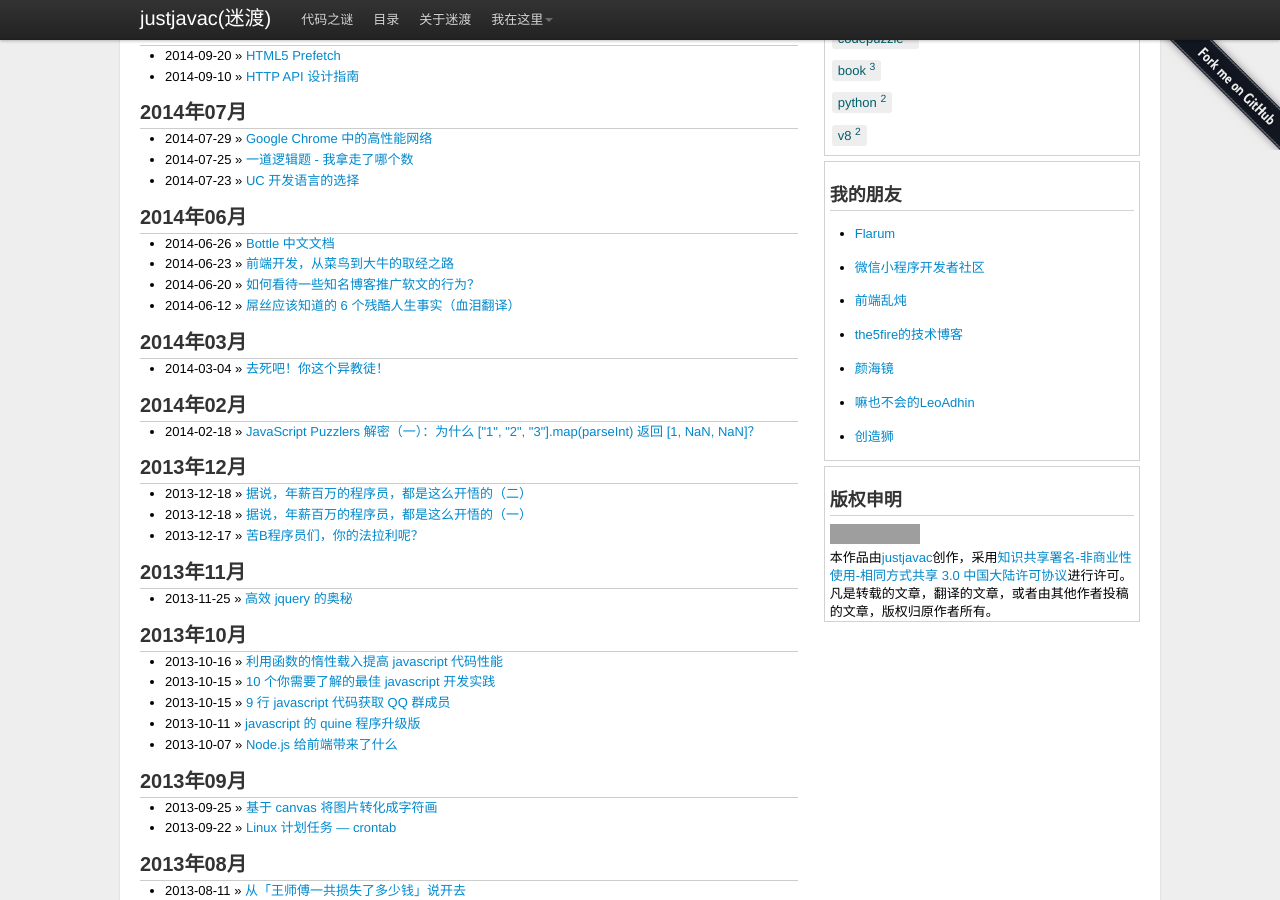
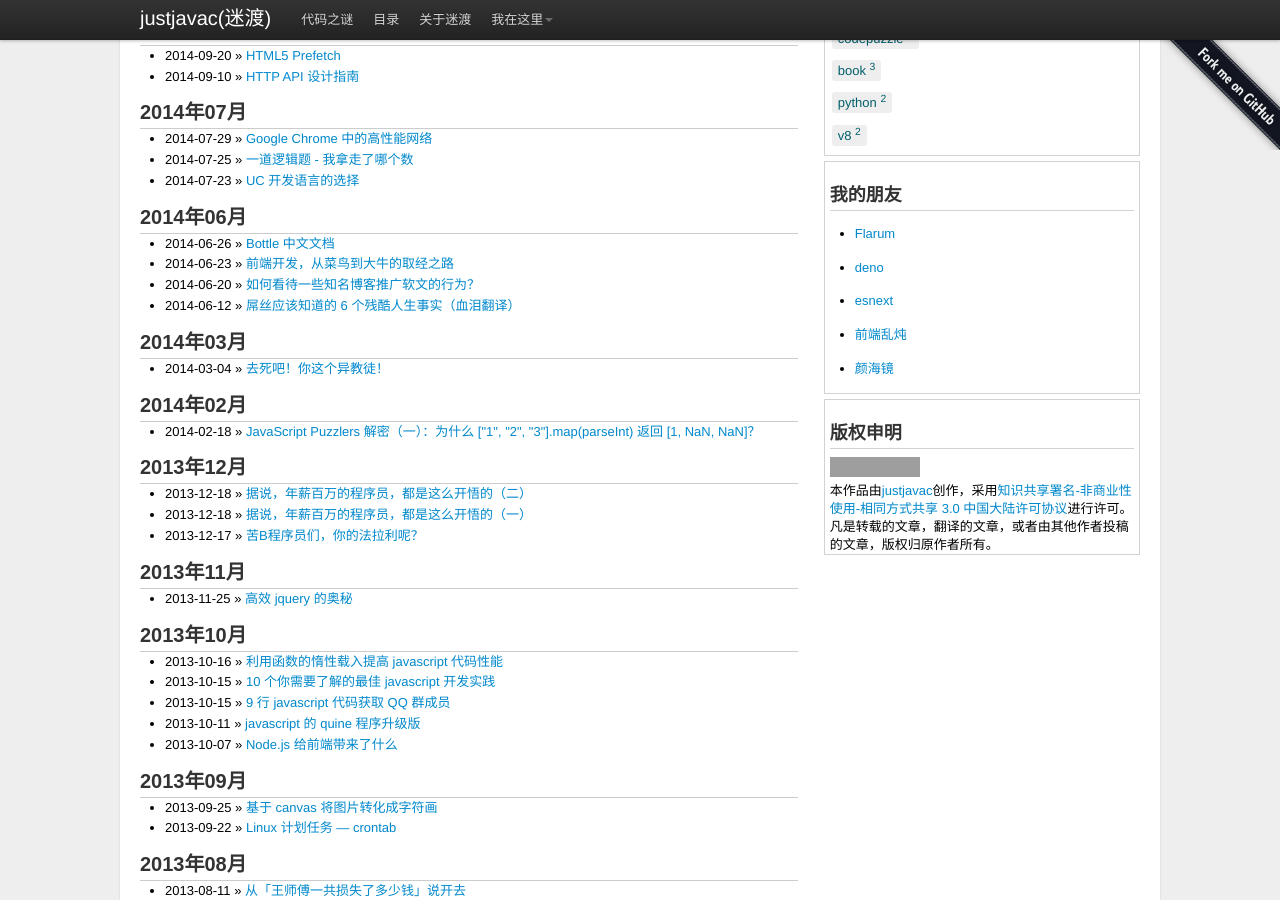
Before and after one commit to justjavac/justjavac.github.com, a Jekyll site: the page built from index.html, in a window 1280 px wide and 900 px high, scrolled down 1514 px. Built offline with Jekyll 4.4.1, drawn with Linux system fonts in a browser that asks for light colours; nearby versions of some CDN libraries; comment, search, counter and statistics services are not loaded; grey boxes are pictures that could not be loaded.

Commit message:
change friendlink

```diff
--- a/index.html
+++ b/index.html
@@ -111,13 +111,11 @@ tagline: 专注最时髦的web开发技术
     <section>
     <h3>我的朋友</h3>
     <ul class="friendlink">
-        <li><p><a href="http://flarum.org.cn" target="_blank" rel="me noopener nofollow">Flarum</a></p></li>
-        <li><p><a href="http://wxappfans.com" target="_blank" rel="me noopener nofollow">微信小程序开发者社区</a></p></li>
+        <li><p><a href="http://flarum.org.cn" target="_blank" rel="me noopener">Flarum</a></p></li>
+        <li><p><a href="https://deno.js.cn" target="_blank" rel="me noopener">deno</a></p></li>
+        <li><p><a href="http://esnext.justjavac.com" target="_blank" rel="me noopener">esnext</a></p></li>
         <li><p><a href="http://www.html-js.com" target="_blank" rel="friend noopener nofollow">前端乱炖</a></p></li>
-        <li><p><a href="http://www.the5fire.com" target="_blank" rel="friend noopener nofollow">the5fire的技术博客</a></p></li>
         <li><p><a href="http://yanhaijing.com" target="_blank" rel="friend noopener nofollow">颜海镜</a></p></li>
-        <li><p><a href="https://www.leoashin.me" target="_blank" rel="friend noopener nofollow">嘛也不会的LeoAdhin</a></p></li>
-      <li><p><a href="http://chuangzaoshi.com" target="_blank" rel="friend noopener nofollow">创造狮</a></p></li>
     </ul>
     </section>
 
```
